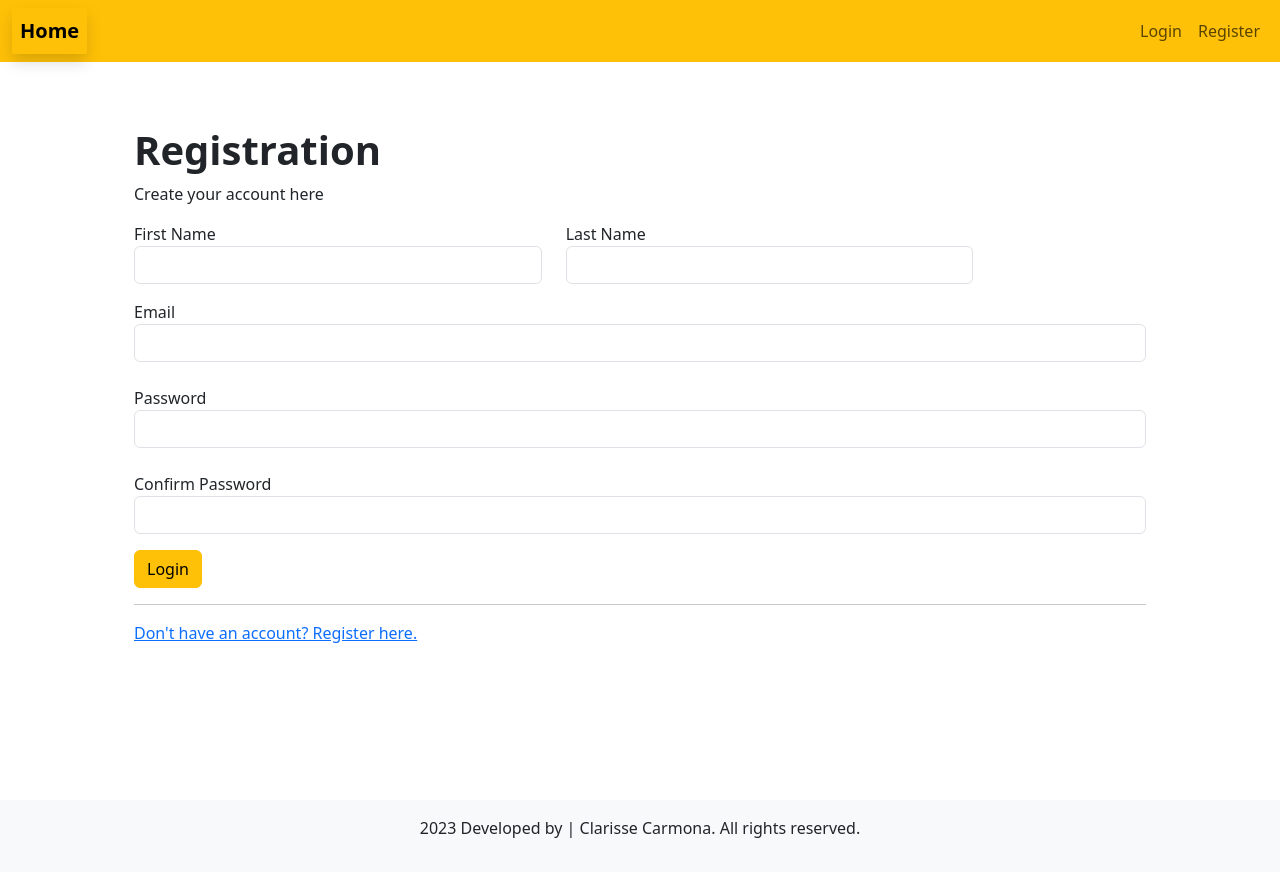
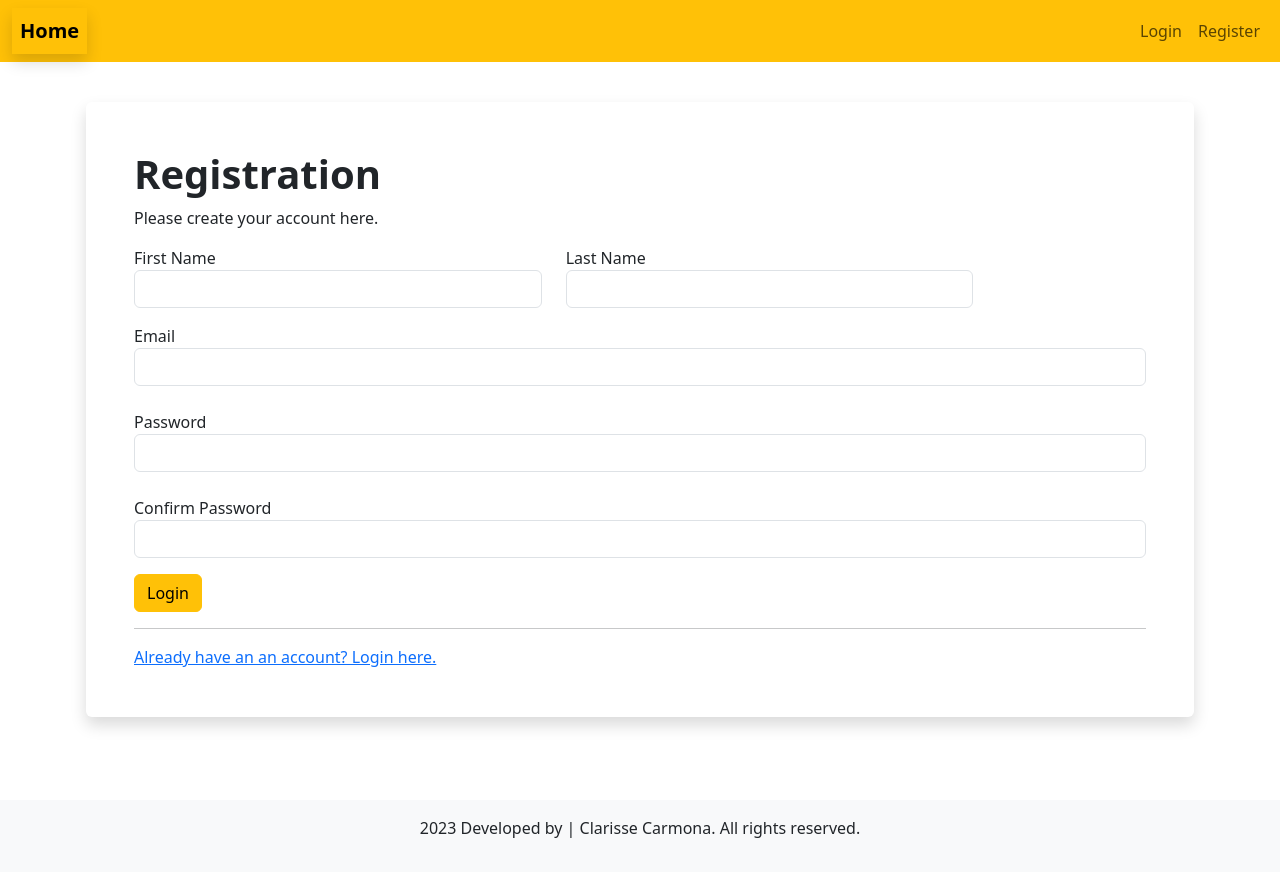
Before and after one commit to clariise/Activity-14-React-Routing, a React (Vite) app: page /register in a window 1280 px wide. Built offline with nearby package versions, Linux system fonts and the light colour scheme; no server answers.

Commit message:
Finished Employee Dashboard

```diff
--- a/src/App.jsx
+++ b/src/App.jsx
@@ -1,9 +1,6 @@
 import { BrowserRouter, Routes, Route } from "react-router-dom"
 import Layout from "./pages/Layout.jsx";
 import Home from "./pages/Home.jsx";
-import About from "./pages/About.jsx";
-import Contact from "./pages/Contact.jsx";
-import Services from "./pages/Services.jsx"
 import NotFound from "./pages/NotFound.jsx"
 import Login from "./pages/auth/Login.jsx";
 import Register from "./pages/auth/Register.jsx";
@@ -17,9 +14,6 @@ function App() {
     <Routes>
       <Route path="/" element={<Layout/>}>
         <Route index element={<Home/>}/>
-        <Route path="about" element={<About/>}/>
-        <Route path="contact" element={<Contact/>}/>
-        <Route path="services" element={<Services/>}/>
         <Route path="login" element={<Login/>}/>
         <Route path="register" element={<Register/>}/>
         <Route path="*" element={<NotFound/>}/>
--- a/src/pages/About.jsx
+++ /dev/null
@@ -1,13 +0,0 @@
-function About (){
-
-
-    return (
-        <section className= "text-center">
-        <h1 >This is the <b>about</b>  page</h1>
-        <p>Activiity 14: React Routing</p>
-
-    </section>
-    )
-}
-
-export default About;
--- a/src/pages/Contact.jsx
+++ /dev/null
@@ -1,14 +0,0 @@
-function Contact (){
-
-
-    return (
-        <section className= "text-center">
-            <h1 >This is the <b>contact</b> page</h1>
-            <p>Activiity 14: React Router</p>
-
-        </section>
-
-    )
-}
-
-export default Contact;
--- a/src/pages/Home.jsx
+++ b/src/pages/Home.jsx
@@ -106,7 +106,7 @@ function Home (){
         setEditToggle(true);
 
         setEmployee({
-            employeeID :  employeeID,
+            employeeID : employeeID,
             firstname: firstname,
             lastname: lastname,
             number: number
@@ -142,7 +142,7 @@ function Home (){
 
             <section>
             <h1 className="mt-5" >👩‍🏭Hello, {userProperties.displayName}</h1>
-            <p>A tool for HR Departments and organizations to manage employee data.</p>
+            <p>This is an employee records of our organization.</p>
 
             <div className="mb-5 p-5 border">
                     <div className="row">
@@ -206,9 +206,6 @@ function Home (){
                        )
                     }
 
-                        <div className="alert alert-light mt-3">
-                            <h3 className="fw-bold">{employee.firstname} {employee.lastname} <span className="badge bg-dark"> {employee.number} </span></h3>
-                        </div>
                     </div>
                     <br />
                     </div>
@@ -232,7 +229,7 @@ function Home (){
             }else {
                 return (
                     <section>
-                        <h1>Hello Guest</h1>
+                        <h1 className='fw-bold ' >WELCOME GUEST!</h1>
                     </section>
                 )
 
--- a/src/pages/Services.jsx
+++ /dev/null
@@ -1,14 +0,0 @@
-function Services (){
-
-
-    return (
-        <section className= "text-center">
-            <h1 >This is the <b>services</b> page</h1>
-            <p>Activiity 14: React Router</p>
-
-        </section>
-
-    )
-}
-
-export default Services;
--- a/src/pages/auth/Login.jsx
+++ b/src/pages/auth/Login.jsx
@@ -33,9 +33,9 @@ function Login (){
 
     return (
 
-     <div className= "container">
+     <div className= "container boarder p-5 rounded mt-5 shadow">
         <h1 className="fw-bold">Login</h1>
-        <p>Please enter your email and password to Login</p>
+        <p>Please Login to your account.</p>
 
 
         <label htmlFor="email">Email</label>
@@ -53,7 +53,7 @@ function Login (){
 
         <button className="btn btn-warning mt-3" onClick={()=> handleLogin()} >Login</button>
         <hr></hr>
-        <Link to="login"> Don't have an account? Register here. </Link>
+        <Link to="/Register"> Don't have an account? Register here. </Link>
 
      </div>
 
--- a/src/pages/auth/Register.jsx
+++ b/src/pages/auth/Register.jsx
@@ -47,9 +47,9 @@ function Register(){
 
     return (
 
-     <div className= "container boarder p-5 rounded ">
+     <div className= "container boarder p-5 rounded shadow mt-4">
         <h1 className="fw-bold">Registration</h1>
-        <p>Create your account here</p>
+        <p>Please create your account here.</p>
 
           <div className="row mb-3">
             <div className="col-md-5">
@@ -89,7 +89,7 @@ function Register(){
 
         <button className="btn btn-warning mt-3" onClick={() => handleRegistration()} >Login</button>
         <hr></hr>
-        <Link to="login"> Don't have an account? Register here. </Link>
+        <Link to="/login"> Already have an an account? Login here. </Link>
 
      </div>
 
```
